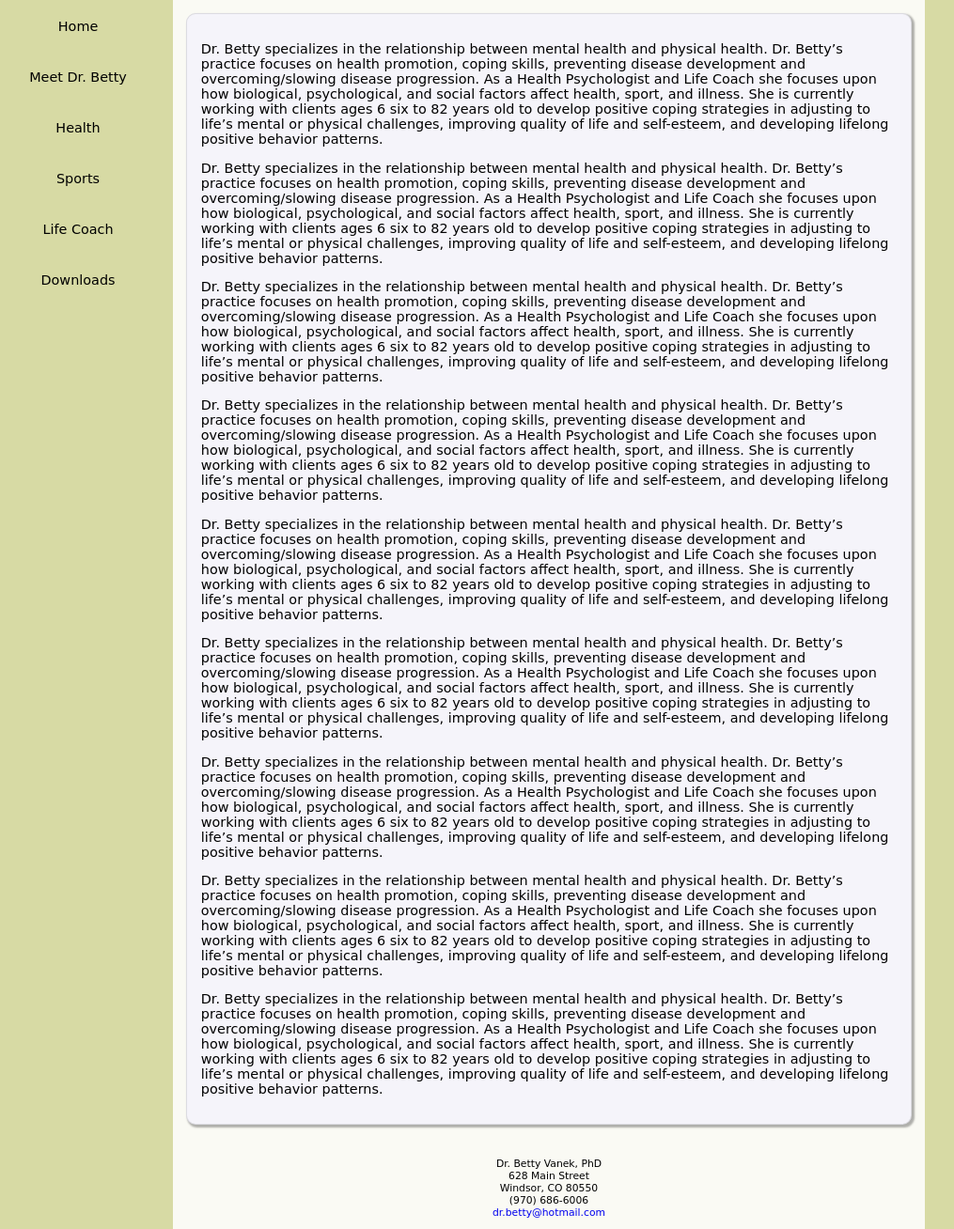
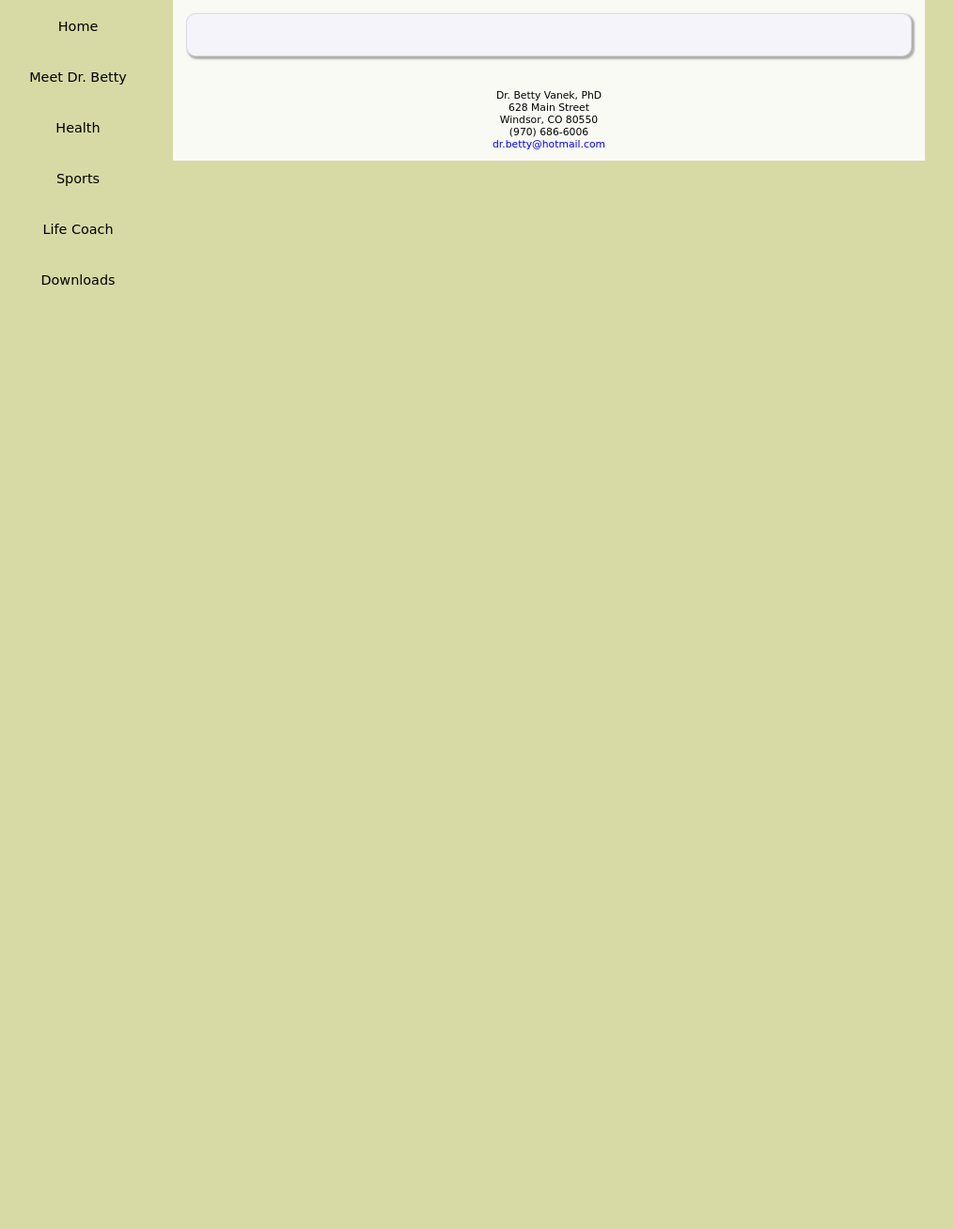
Before and after one commit to owenleonard/gethealthesteem, a Django app: template templates/website/index.html in a window 1280 px wide. Shown: the part 230-1538 px from the top of the page at 94% size, without its empty margins (56-1071 px from the left). After the commit the page ends 533 px from the top, so only its background shows below. Run offline with Django 3.2, Linux system fonts and the light colour scheme; the template is opened without the code that fills it, so the values that code supplies are empty; some libraries are stand-ins or nearby versions.

Commit message:
make home page driven by database

```diff
--- a/templates/website/index.html
+++ b/templates/website/index.html
@@ -3,77 +3,6 @@
 
 {% block content %}
 <div class="article">
-	<p>
-		Dr. Betty specializes in the relationship between mental health and physical health. Dr. Betty’s practice
-		focuses on health promotion, coping skills, preventing disease development and overcoming/slowing disease
-		progression. As a Health Psychologist and Life Coach she focuses upon how biological, psychological, and
-		social factors affect health, sport, and illness. She is currently working with clients ages 6 six to 82
-		years old to develop positive coping strategies in adjusting to life’s mental or physical challenges,
-		improving quality of life and self-esteem, and developing lifelong positive behavior patterns.
-	</p>
-	<p>
-		Dr. Betty specializes in the relationship between mental health and physical health. Dr. Betty’s practice
-		focuses on health promotion, coping skills, preventing disease development and overcoming/slowing disease
-		progression. As a Health Psychologist and Life Coach she focuses upon how biological, psychological, and
-		social factors affect health, sport, and illness. She is currently working with clients ages 6 six to 82
-		years old to develop positive coping strategies in adjusting to life’s mental or physical challenges,
-		improving quality of life and self-esteem, and developing lifelong positive behavior patterns.
-	</p>
-	<p>
-		Dr. Betty specializes in the relationship between mental health and physical health. Dr. Betty’s practice
-		focuses on health promotion, coping skills, preventing disease development and overcoming/slowing disease
-		progression. As a Health Psychologist and Life Coach she focuses upon how biological, psychological, and
-		social factors affect health, sport, and illness. She is currently working with clients ages 6 six to 82
-		years old to develop positive coping strategies in adjusting to life’s mental or physical challenges,
-		improving quality of life and self-esteem, and developing lifelong positive behavior patterns.
-	</p>
-	<p>
-		Dr. Betty specializes in the relationship between mental health and physical health. Dr. Betty’s practice
-		focuses on health promotion, coping skills, preventing disease development and overcoming/slowing disease
-		progression. As a Health Psychologist and Life Coach she focuses upon how biological, psychological, and
-		social factors affect health, sport, and illness. She is currently working with clients ages 6 six to 82
-		years old to develop positive coping strategies in adjusting to life’s mental or physical challenges,
-		improving quality of life and self-esteem, and developing lifelong positive behavior patterns.
-	</p>
-	<p>
-		Dr. Betty specializes in the relationship between mental health and physical health. Dr. Betty’s practice
-		focuses on health promotion, coping skills, preventing disease development and overcoming/slowing disease
-		progression. As a Health Psychologist and Life Coach she focuses upon how biological, psychological, and
-		social factors affect health, sport, and illness. She is currently working with clients ages 6 six to 82
-		years old to develop positive coping strategies in adjusting to life’s mental or physical challenges,
-		improving quality of life and self-esteem, and developing lifelong positive behavior patterns.
-	</p>
-	<p>
-		Dr. Betty specializes in the relationship between mental health and physical health. Dr. Betty’s practice
-		focuses on health promotion, coping skills, preventing disease development and overcoming/slowing disease
-		progression. As a Health Psychologist and Life Coach she focuses upon how biological, psychological, and
-		social factors affect health, sport, and illness. She is currently working with clients ages 6 six to 82
-		years old to develop positive coping strategies in adjusting to life’s mental or physical challenges,
-		improving quality of life and self-esteem, and developing lifelong positive behavior patterns.
-	</p>
-	<p>
-		Dr. Betty specializes in the relationship between mental health and physical health. Dr. Betty’s practice
-		focuses on health promotion, coping skills, preventing disease development and overcoming/slowing disease
-		progression. As a Health Psychologist and Life Coach she focuses upon how biological, psychological, and
-		social factors affect health, sport, and illness. She is currently working with clients ages 6 six to 82
-		years old to develop positive coping strategies in adjusting to life’s mental or physical challenges,
-		improving quality of life and self-esteem, and developing lifelong positive behavior patterns.
-	</p>
-	<p>
-		Dr. Betty specializes in the relationship between mental health and physical health. Dr. Betty’s practice
-		focuses on health promotion, coping skills, preventing disease development and overcoming/slowing disease
-		progression. As a Health Psychologist and Life Coach she focuses upon how biological, psychological, and
-		social factors affect health, sport, and illness. She is currently working with clients ages 6 six to 82
-		years old to develop positive coping strategies in adjusting to life’s mental or physical challenges,
-		improving quality of life and self-esteem, and developing lifelong positive behavior patterns.
-	</p>
-	<p>
-		Dr. Betty specializes in the relationship between mental health and physical health. Dr. Betty’s practice
-		focuses on health promotion, coping skills, preventing disease development and overcoming/slowing disease
-		progression. As a Health Psychologist and Life Coach she focuses upon how biological, psychological, and
-		social factors affect health, sport, and illness. She is currently working with clients ages 6 six to 82
-		years old to develop positive coping strategies in adjusting to life’s mental or physical challenges,
-		improving quality of life and self-esteem, and developing lifelong positive behavior patterns.
-	</p>
+	{{ content.description|linebreaks }}
 </div>
 {% endblock %}
--- a/website/views.py
+++ b/website/views.py
@@ -8,7 +8,8 @@ def events():
 
 # Create your views here.
 def index(request):
-    return render_to_response('website/index.html', {'header': '', 'events': events()})
+    content = Content.objects.filter(title="home").first()
+    return render_to_response('website/index.html', {'header': '', 'events': events(), 'content': content})
 
 def drbetty(request):
     services = Service.objects.filter(display=True)
```
